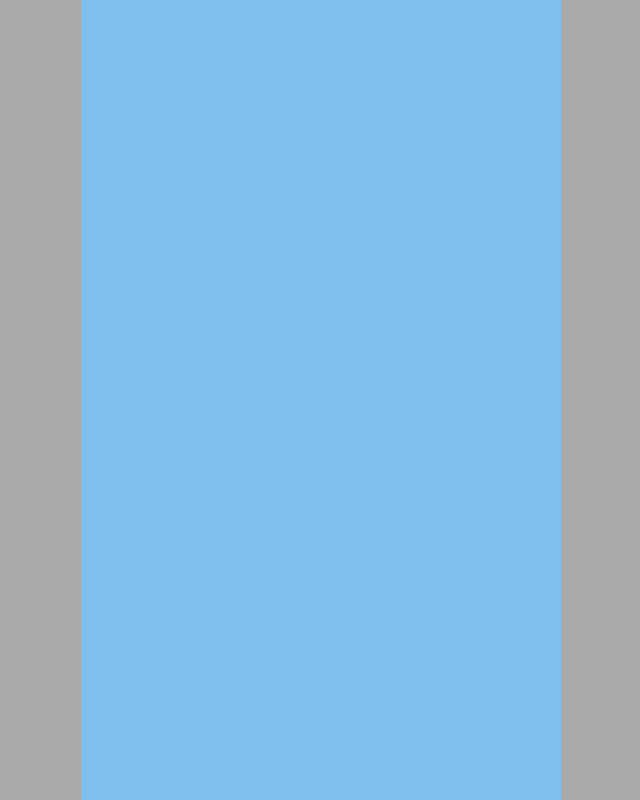
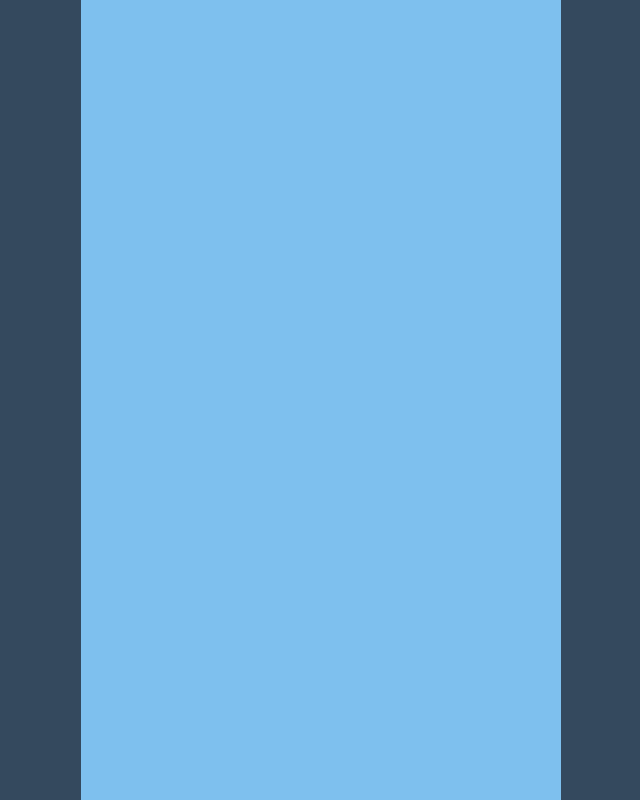
Before and after one commit to rmkubik/flappy-starter, a website built with Parcel: page index.html in a window 1280 px wide. Shown: the top 800 px of the page, without its empty margins (319-959 px from the left). Built offline with nearby package versions, Linux system fonts and the light colour scheme.

Commit message:
Set body bgColor

```diff
--- a/index.html
+++ b/index.html
@@ -3,7 +3,7 @@
     <style>
       body {
         margin: 0;
-        background: darkgray;
+        background: #34495e;
         text-align: center;
       }
     </style>
```
